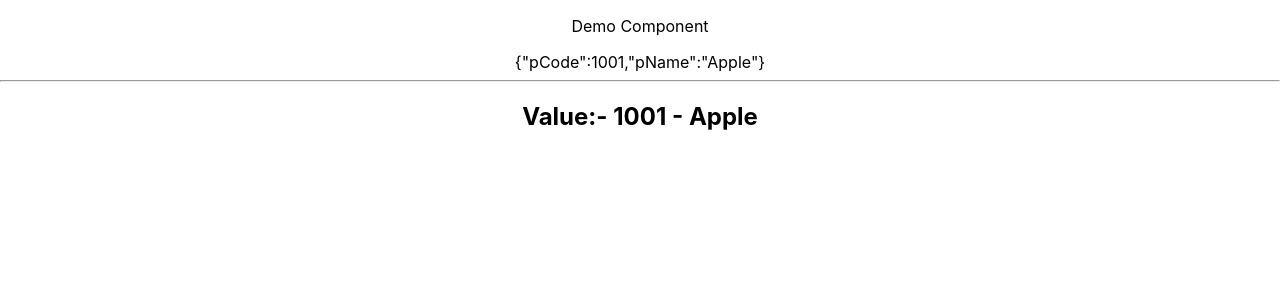
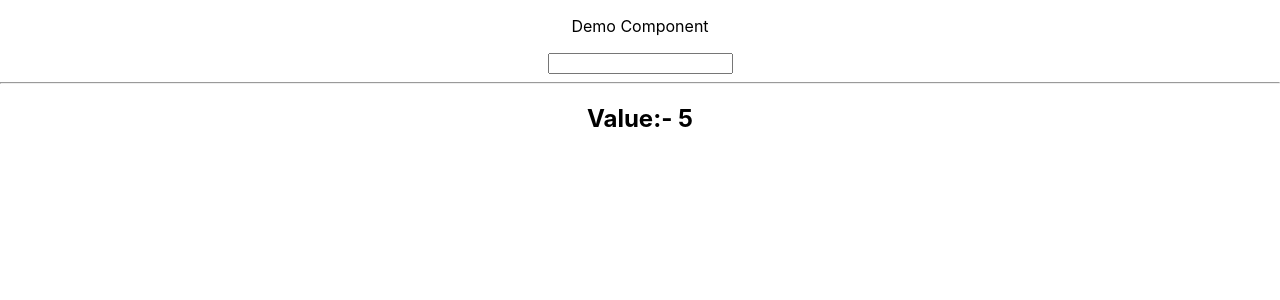
Before and after one commit to sixthh-sense/react_master, a React (Create React App) app: page / in a window 1280 px wide. Shown: the top 300 px of the page. Built offline with nearby package versions, Linux system fonts and the light colour scheme.

Commit message:
#37 props.children property 말 그대로 자식 요소 하위에 있는 자식(들) 모조리 보여주는 듯

```diff
--- a/src/App.js
+++ b/src/App.js
@@ -2,16 +2,14 @@ import "./css/styles.css";
 import DemoComponent from "./components/DemoComponent";
 
 export default function App() {
-
-    const product = {
-        pCode: 1001,
-        pName: 'Apple'
-    }
-
+    // props obj receives attributes as properties & content as a single property (ex) children
     return (
         <div className="App">
-            <DemoComponent
-                {...product}/>
+            <DemoComponent value={5}>
+                <div>
+                    <input type="text"/>
+                </div>
+            </DemoComponent>
         </div>
     )
 }
--- a/src/components/DemoComponent.js
+++ b/src/components/DemoComponent.js
@@ -3,9 +3,9 @@ const DemoComponent = (props) => {
     return(
         <div>
             <p>Demo Component</p>
-            {JSON.stringify(props)}
+            {props.children}
             <hr/>
-            <h2>Value:- {props.pCode} - {props.pName}</h2>
+            <h2>Value:- {props.value}</h2>
         </div>
     )
 }
```
